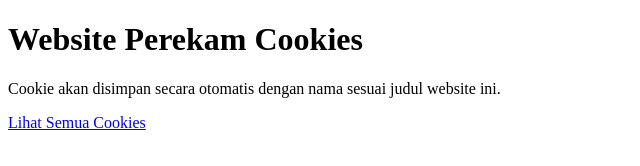
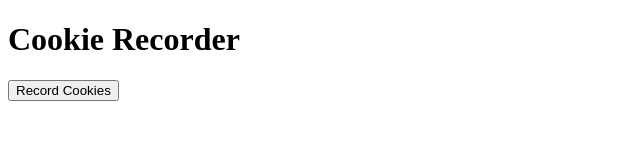
Before and after one commit to cahenom/Test, a plain HTML site: page index.html in a window 1280 px wide. Shown: the whole page, without its empty margins (0-640 px from the left). Drawn offline with Linux system fonts and the light colour scheme.

Commit message:
Update index.html

```diff
--- a/index.html
+++ b/index.html
@@ -3,12 +3,13 @@
 <head>
     <meta charset="UTF-8">
     <meta name="viewport" content="width=device-width, initial-scale=1.0">
-    <title>Rekam Cookies</title>
-    <script src="script.js" defer></script>
+    <title>Cookie Recorder</title>
+    <link rel="stylesheet" href="styles.css">
 </head>
 <body>
-    <h1>Website Perekam Cookies</h1>
-    <p>Cookie akan disimpan secara otomatis dengan nama sesuai judul website ini.</p>
-    <a href="result.html">Lihat Semua Cookies</a>
+    <h1>Cookie Recorder</h1>
+    <button onclick="recordCookies()">Record Cookies</button>
+
+    <script src="script.js"></script>
 </body>
 </html>
```
